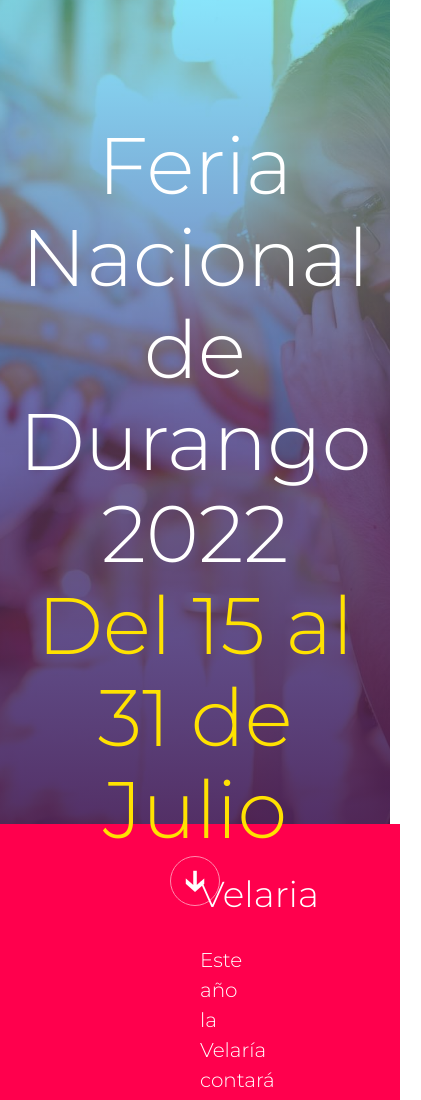
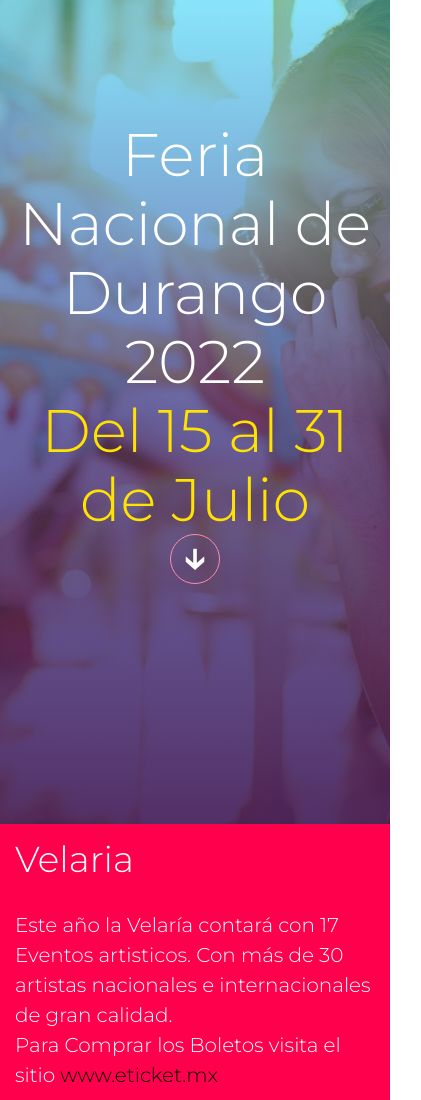
Before and after one commit to wariomvc/FENADU, a website: page index.html in a window 390 px wide. Shown: the part 20-1120 px from the top of the page, 421 px wide, since content can reach past the window. Drawn offline with nearby package versions, Linux system fonts and the light colour scheme.

Commit message:
Fix Responsive la pagina artistas

```diff
--- a/index.html
+++ b/index.html
@@ -37,7 +37,8 @@
 <main class="contenedor" id="seccion1">
     <div class="genero rosa">
         <h2 class="genero__titulo">Velaria</h2>
-        <p class="genero__texto">Este año la Velaría contará con 17 Eventos artisticos. Con más de 30 artistas nacionales e internacionales de gran calidad. Contará con Artistas de gran trayectoria como la Dinastía Aguilar, Juanes, Los Tucanes de Tijuana y Jesse y Joy y muchos más. <br> Para Comprar los Boletos visita el sitio <a href="https://www.eticket.mx/eventos.aspx?idlugar=906">www.eticket.mx</a></p>
+        <p class="genero__texto">Este año la Velaría contará con 17 Eventos artisticos.
+            Con más de 30 artistas nacionales e internacionales de gran calidad. <br> Para Comprar los Boletos visita el sitio <a href="https://www.eticket.mx/eventos.aspx?idlugar=906">www.eticket.mx</a></p>
     </div>
     <div class="genero__lista rosa">
         <div class="boton__left"></div>
--- a/src/scss/layout/_artistas.scss
+++ b/src/scss/layout/_artistas.scss
@@ -1,9 +1,14 @@
 @use '../base/paleta' as color;
+@use '../base/mixins' as m;
 
 
 .genero {
-  height: 30rem;
-  padding: 5rem 20rem;
+  height: 32rem;
+  padding: 1.5rem 1.5rem;
+  @include m.desktop{
+    padding: 5rem 20rem;
+    height: 30rem;
+  }
 
 
   .genero__titulo, .genero__texto {
--- a/src/scss/layout/_header.scss
+++ b/src/scss/layout/_header.scss
@@ -1,5 +1,6 @@
 @use '../base/variables' as v;
 @use '../base/paleta' as color;
+@use '../base/mixins' as m;
 
 .hero {
     width: 100%;
@@ -32,7 +33,11 @@
         align-items: center;
         text-align: center;
         h1{
-            font-size: 8rem;
+            font-size: 6rem;
+            @include m.tablet{
+                font-size: 8rem;
+            }
+
         }
 
     }
```
Also changed, not shown: build/css/app.css, 1 other file.
